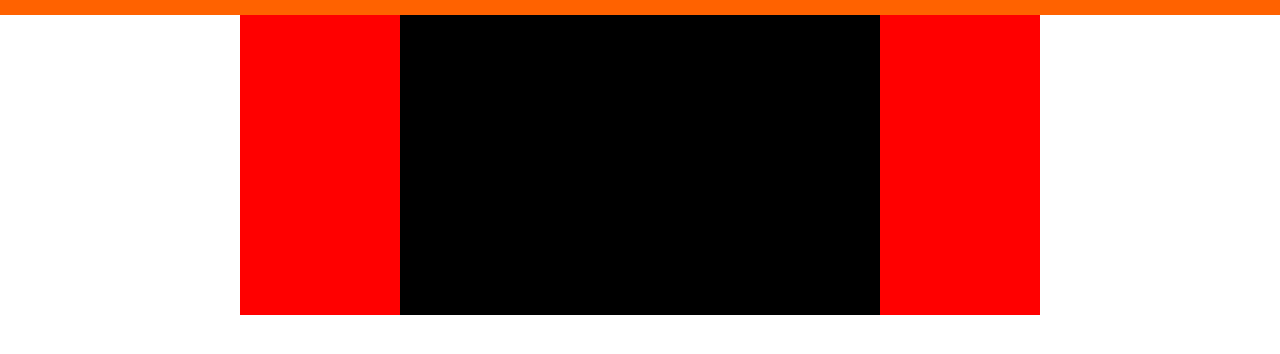
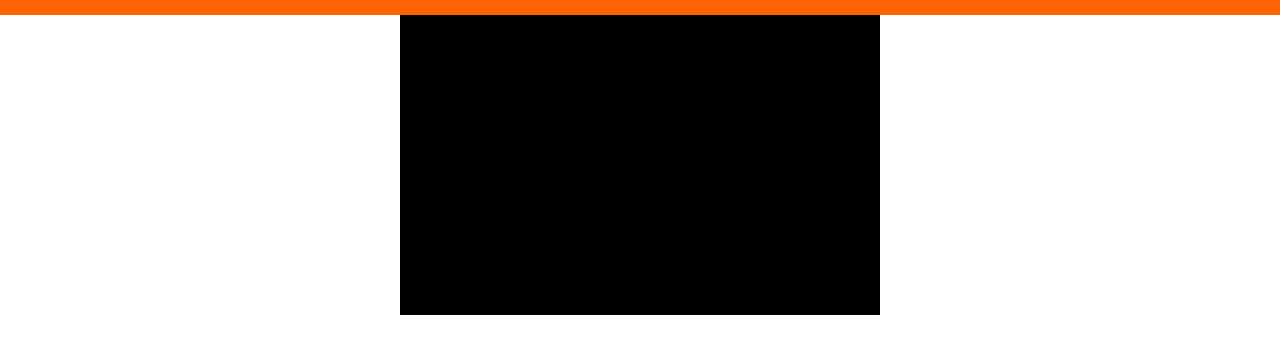
Before and after one commit to Alequin/canvas_game_board, a website built with webpack: page index.html in a window 1280 px wide. Shown: the part 52-406 px from the top of the page. Built offline with nearby package versions, Linux system fonts and the light colour scheme.

Commit message:
Made canvases work on homepage

```diff
--- a/homepage/css/homepage_content.css
+++ b/homepage/css/homepage_content.css
@@ -1,16 +1,16 @@
 #main-inner-container{
   width: 800px;
   margin: auto;
-  background-color: black;
   display: flex;
 }
 
 #main-inner-container section{
+  background-color: black;
   flex: 6;
   height: 300px;
 }
 
 #main-inner-container .canvas{
-  background-color: red;
   flex: 2;
+  height: 300px;
 }
--- a/homepage/javascript/homepage_run.js
+++ b/homepage/javascript/homepage_run.js
@@ -4,8 +4,10 @@
 
   const cavansDivs = document.getElementsByClassName("canvas");
 
+  console.log(cavansDivs);
+
   const leftBoard = new Board(cavansDivs[0]);
-  const rightBoard = new Board(cavansDivs[0]);
+  const rightBoard = new Board(cavansDivs[1]);
 
   leftBoard.generateSquares(2, 10, "transparent", "#ff6200");
   rightBoard.generateSquares(2, 10, "transparent", "#ff6200");
--- a/homepage_bundle.js
+++ b/homepage_bundle.js
@@ -73,8 +73,10 @@
 
   const cavansDivs = document.getElementsByClassName("canvas");
 
+  console.log(cavansDivs);
+
   const leftBoard = new Board(cavansDivs[0]);
-  const rightBoard = new Board(cavansDivs[0]);
+  const rightBoard = new Board(cavansDivs[1]);
 
   leftBoard.generateSquares(2, 10, "transparent", "#ff6200");
   rightBoard.generateSquares(2, 10, "transparent", "#ff6200");
```
